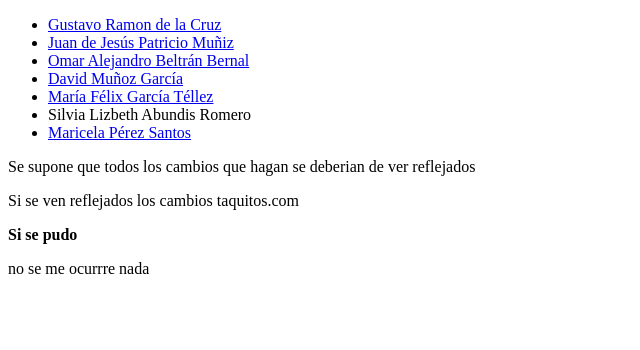
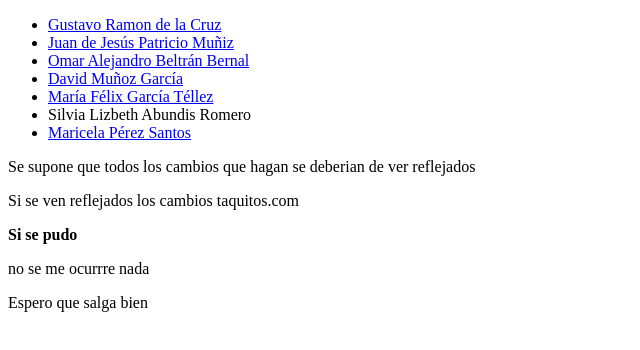
Before and after one commit to LizAbundis/PRUEBA, a plain HTML site: page index.html in a window 1280 px wide. Shown: the whole page, without its empty margins (0-640 px from the left). Drawn offline with Linux system fonts and the light colour scheme.

Commit message:
Update index.html
Agregué mi commit

```diff
--- a/index.html
+++ b/index.html
@@ -20,5 +20,6 @@
     <p>Si se ven reflejados los cambios taquitos.com</p>
     <strong>Si se pudo</strong>
     <p>no se me ocurrre nada</p>
+    <p>Espero que salga bien </p>
 </body>
 </html>
```
